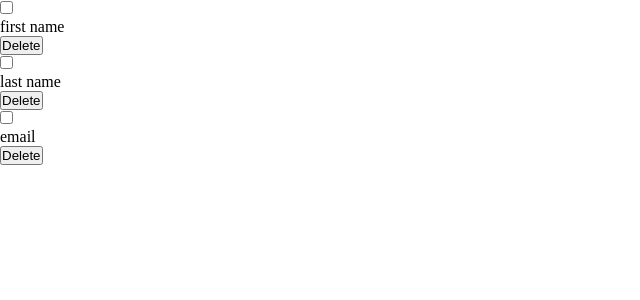
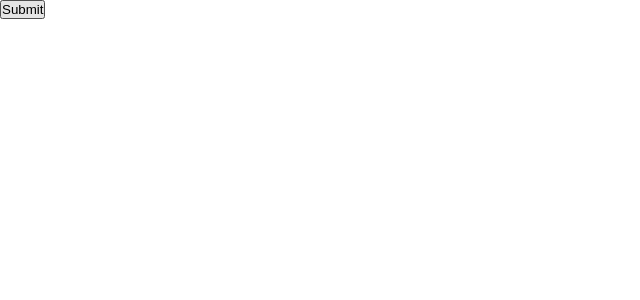
Before and after one commit to Harikesh04/Just-React-Things, a React (Create React App) app: page / in a window 1280 px wide. Shown: the top 300 px of the page, without its empty margins (0-640 px from the left). Built offline with nearby package versions, Linux system fonts and the light colour scheme.

Commit message:
learned useLayoutEffect

```diff
--- a/src/App.js
+++ b/src/App.js
@@ -6,6 +6,7 @@ import UseCallbackLearn from "./UseCallback.js";
 import UseMemo from "./UseMemoLearn";
 import Formik from "./Formik.jsx";
 import Assign from "./Assign.jsx";
+import UseLayout from "./UseLayout.js";
 
 
 function App() {
@@ -16,7 +17,8 @@ function App() {
       <UseMemo/> */}
       {/* <UseCallbackLearn/> */}
       {/* <Formik/> */}
-      <Assign/>
+      {/* <Assign/> */}
+      <UseLayout/>
     </>
   );
 }
--- /dev/null
+++ b/src/UseLayout.js
@@ -0,0 +1,31 @@
+import React, { Fragment, useEffect, useLayoutEffect, useRef, useState } from "react";
+
+const UseLayout = () => {
+  const [val, setVal] = useState(false);
+  const popup = useRef();
+  const button = useRef();
+
+  //  ! useEffect and useLayoutEffect are almost same but the main difference is
+  // ? useEffect => async ,useLayoutEffect=synchronous
+
+//  * useLayoutEffect is most prefered when we have to do dom manipulation it will make the things faster else useEffect is good
+
+
+  useLayoutEffect(() => {
+    if (popup.current == null) {
+      return;
+    }
+    const {bottom}=button.current.getBoundingClientRect();
+    console.log( );
+    popup.current.style.top=`${bottom+25}px`
+  }, []);
+
+  return (
+    <Fragment>
+      <button  ref={button} onClick={() => setVal(!val)}>Submit</button>
+      {val && <div ref={popup}>"this is a popup"</div>}
+    </Fragment>
+  );
+};
+
+export default UseLayout;
```
